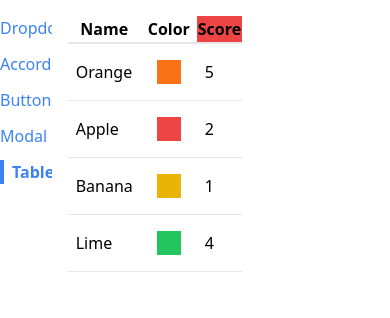
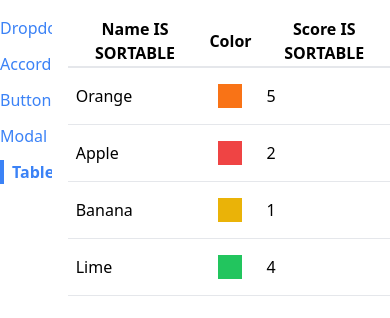
Before and after one commit to khazziro/routing, a React (Vite) app: page /table in a window 390 px wide. Shown: the top 318 px of the page. Built offline with nearby package versions, Linux system fonts and the light colour scheme.

Commit message:
Added SortableTable component

```diff
--- /dev/null
+++ b/src/components/SortableTable.jsx
@@ -0,0 +1,18 @@
+import Table from "./Table.jsx";
+
+const SortableTable = (props) => {
+  const { config } = props;
+
+  const updatedConfig = config.map((column) => {
+    if (!column.sortValue) {
+      return column;
+    }
+    return {
+      ...column,
+      header: () => <th>{column.label} IS SORTABLE</th>,
+    };
+  });
+  return <Table {...props} config={updatedConfig} />;
+};
+
+export default SortableTable;
--- a/src/pages/TablePage.jsx
+++ b/src/pages/TablePage.jsx
@@ -1,4 +1,5 @@
-import Table from "../components/Table.jsx";
+// import Table from "../components/Table.jsx";
+import SortableTable from "../components/SortableTable.jsx";
 
 const TablePage = () => {
   const data = [
@@ -9,7 +10,11 @@
   ];
 
   const config = [
-    { label: "Name", render: (fruit) => fruit.name },
+    {
+      label: "Name",
+      render: (fruit) => fruit.name,
+      sortValue: (fruit) => fruit.name,
+    },
     {
       label: "Color",
       render: (fruit) => <div className={`p-3 m-2 ${fruit.color}`}></div>,
@@ -17,7 +22,7 @@
     {
       label: "Score",
       render: (fruit) => fruit.score,
-      header: () => <th className="bg-red-500">Score</th>,
+      sortValue: (fruit) => fruit.score,
     },
   ];
 
@@ -27,7 +32,7 @@
 
   return (
     <div>
-      <Table keyFn={keyFn} data={data} config={config} />
+      <SortableTable keyFn={keyFn} data={data} config={config} />
     </div>
   );
 };
```
